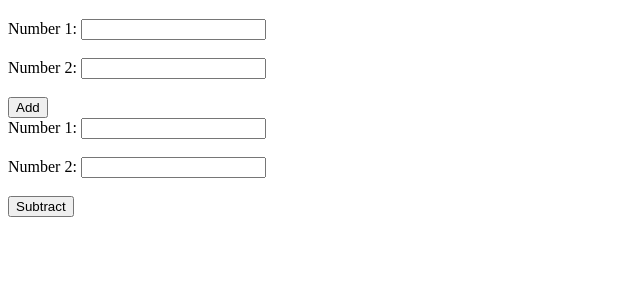
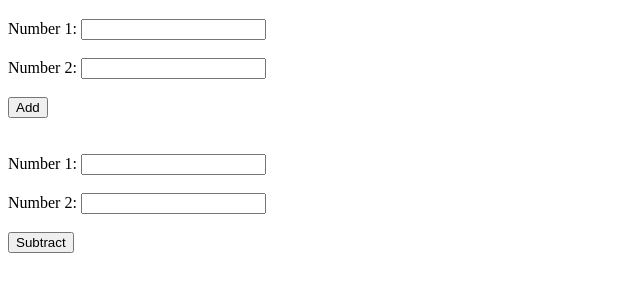
Before and after one commit to usamabenashraf/Koraspond, a website: page App/index.html in a window 1280 px wide. Shown: the part 61-352 px from the top of the page, without its empty margins (0-640 px from the left). Drawn offline with Linux system fonts and the light colour scheme.

Commit message:
Update index.html

```diff
--- a/App/index.html
+++ b/App/index.html
@@ -14,7 +14,8 @@
     <input type="number" id="num2" name="num2" required><br><br>
     <button type="submit">Add</button>
   </form>
-  <form action="/subtract" method="GET">
+
+  <br><br> <form action="/subtract" method="GET">
     <label for="num3">Number 1:</label>
     <input type="number" id="num3" name="num1" required><br><br>
     <label for="num4">Number 2:</label>
```
